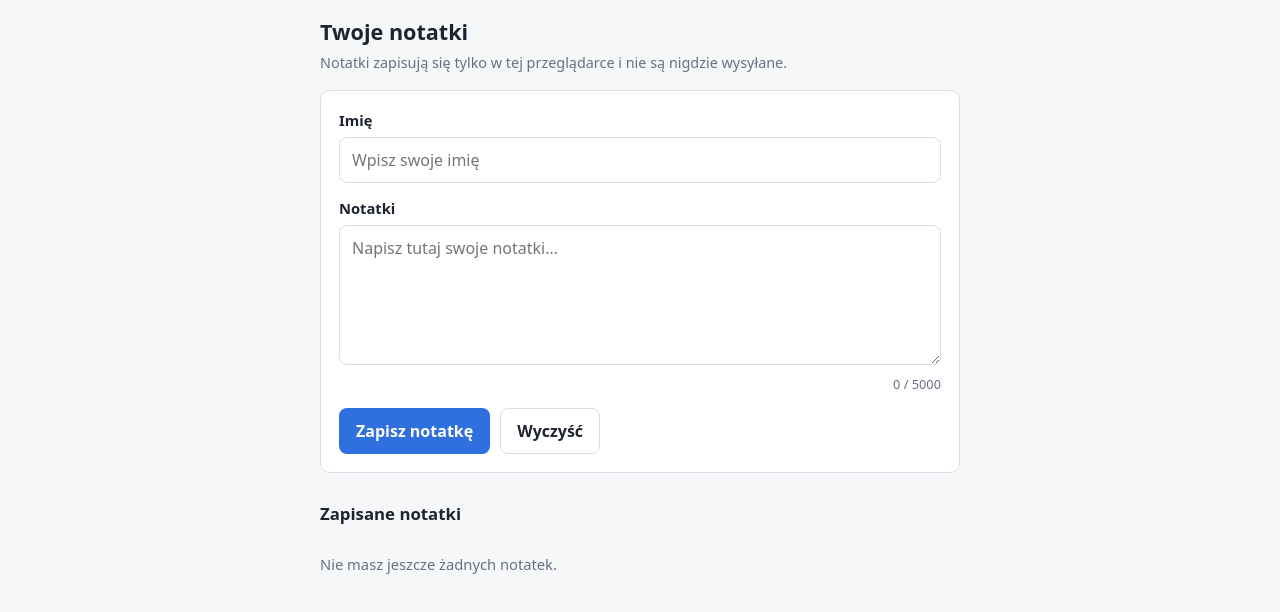
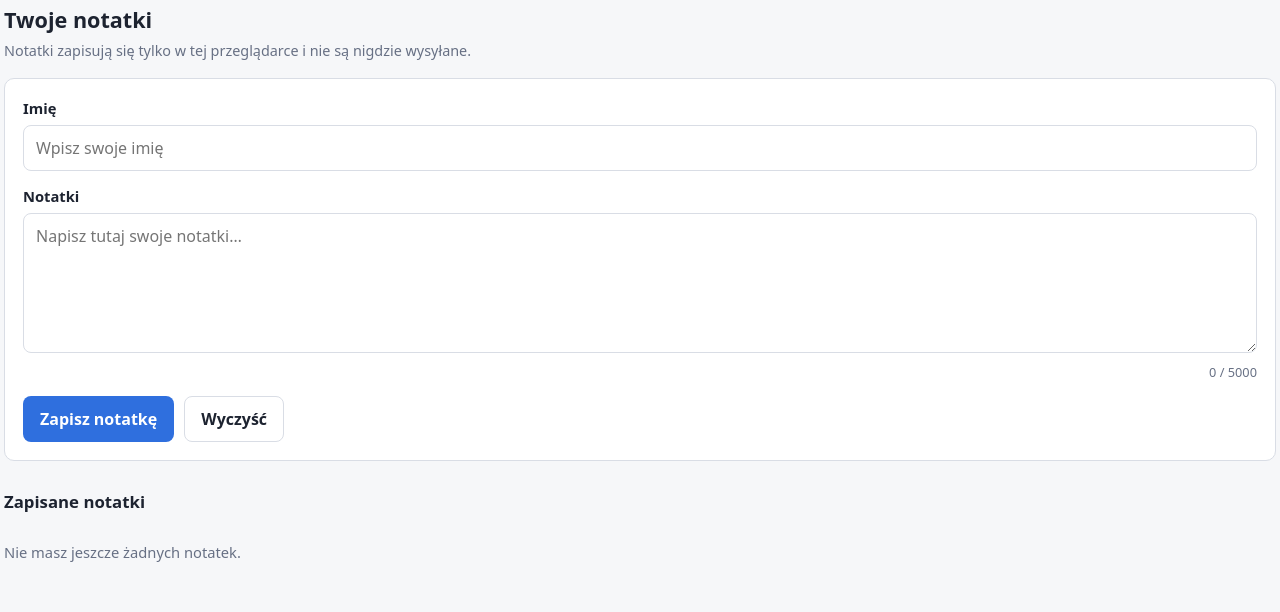
Before and after one commit to podwawelskieparafia/formularze, a plain HTML site: page index.html in a window 1280 px wide. Drawn offline with Linux system fonts and the light colour scheme.

Commit message:
Formularz na całą szerokość kontenera
Co-Authored-By: Claude Opus 5.5 <noreply@anthropic.com>

```diff
--- a/index.html
+++ b/index.html
@@ -51,9 +51,9 @@
     background: var(--bg);
     color: var(--text);
     font: 16px/1.5 system-ui, -apple-system, "Segoe UI", Roboto, "Helvetica Neue", Arial, sans-serif;
-    padding: 16px;
+    padding: 4px;
   }
-  .wrap { max-width: 640px; margin: 0 auto; }
+  .wrap { width: 100%; }
 
   h1 { font-size: 1.35rem; margin: 0 0 4px; }
   h2 { font-size: 1.05rem; margin: 28px 0 12px; }
```
